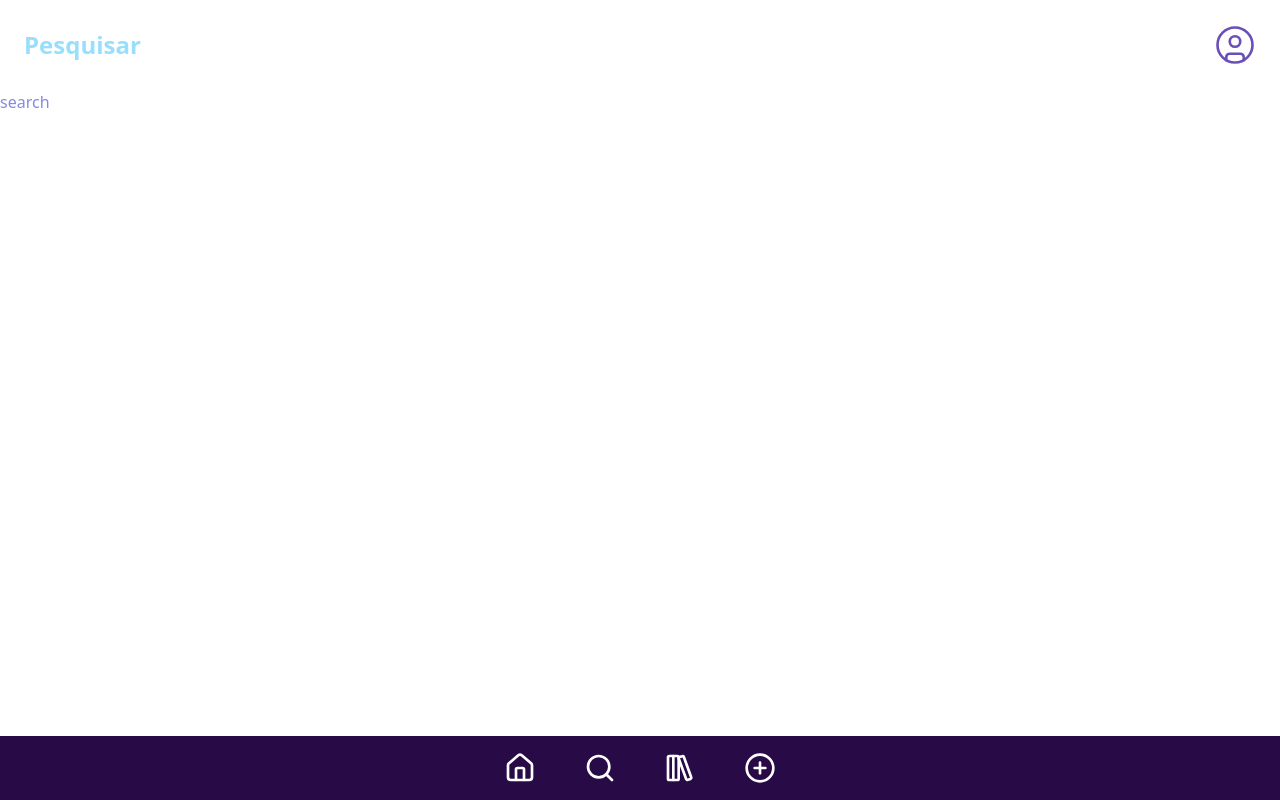
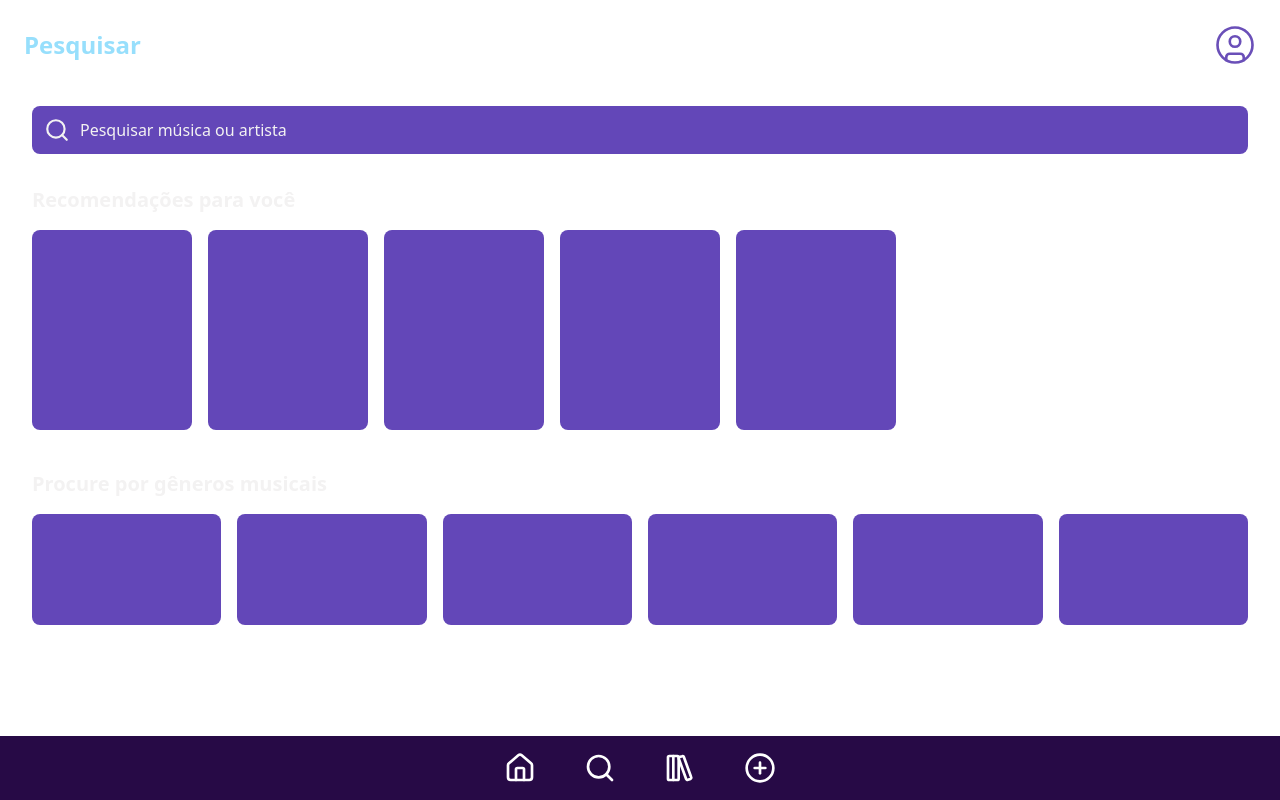
Before and after one commit to ilorenco/taprify, a React (Vite) app in the folder frontend/: page /search in a window 1280 px wide. Built offline with nearby package versions, Linux system fonts and the light colour scheme.

Commit message:
feat: adiciona a página de pesquisa

```diff
--- /dev/null
+++ b/frontend/src/components/commons/Cards/AlbumCard/index.jsx
@@ -0,0 +1,6 @@
+export function AlbumCard() {
+    return (
+        <div className="min-w-[120px] w-[120px] sm:min-w-[140px] sm:w-[140px] md:min-w-[160px] md:w-[160px] h-[160px] sm:h-[180px] md:h-[200px] bg-purple-ultra-violet rounded-lg flex items-center justify-center shrink-0 transition-transform hover:scale-105 cursor-pointer">
+        </div>
+    )
+}
--- /dev/null
+++ b/frontend/src/components/commons/Cards/GenreCard/index.jsx
@@ -0,0 +1,6 @@
+export function GenreCard() {
+    return (
+        <div className="w-full aspect-17/10 bg-purple-ultra-violet rounded-lg flex items-center justify-center transition-transform hover:scale-105 cursor-pointer">
+        </div>
+    )
+}
--- /dev/null
+++ b/frontend/src/components/ui/SearchBar/index.jsx
@@ -0,0 +1,14 @@
+import { SearchIcon } from 'lucide-react';
+
+export function SearchBar({ placeholder }) {
+    return (
+        <div className="relative w-full">
+            <SearchIcon className="absolute left-3 top-1/2 transform -translate-y-1/2 text-base-card" size={26} strokeWidth={2} />
+            <input
+                type="text"
+                className="bg-purple-ultra-violet rounded-lg p-3 pl-12 outline-none focus:ring-3 text-base text-base-card focus:ring-purple-dark placeholder:text-base placeholder:text-base-card placeholder:font-medium w-full font-medium"
+                placeholder={placeholder}
+            />
+        </div>
+    )
+}
--- a/frontend/src/pages/Search/index.jsx
+++ b/frontend/src/pages/Search/index.jsx
@@ -1,5 +1,35 @@
+import { SearchBar } from '../../components/ui/SearchBar';
+import { AlbumCard } from '../../components/commons/Cards/AlbumCard';
+import { GenreCard } from '../../components/commons/Cards/GenreCard';
+
 export function Search() {
     return (
-        <h1 className="text-purple-light">search</h1>
+        <div className="flex flex-col gap-6 md:gap-8 w-full px-4 md:px-6 lg:px-8 py-4">
+            <SearchBar placeholder="Pesquisar música ou artista" />
+
+            { /* TODO: Implementar biblioteca de carrosel para essa seção */ }
+            <section className="flex flex-col gap-4">
+                <h2 className="font-semibold text-base-card text-lg md:text-xl">Recomendações para você</h2>
+                <div className="flex gap-4 overflow-x-auto scrollbar-hide pb-2">
+                    <AlbumCard />
+                    <AlbumCard />
+                    <AlbumCard />
+                    <AlbumCard />
+                    <AlbumCard />
+                </div>
+            </section>
+
+            <section className="flex flex-col gap-4">
+                <h2 className="font-semibold text-base-card text-lg md:text-xl">Procure por gêneros musicais</h2>
+                <div className="grid grid-cols-2 sm:grid-cols-3 md:grid-cols-4 lg:grid-cols-5 xl:grid-cols-6 gap-3 md:gap-4">
+                    <GenreCard />
+                    <GenreCard />
+                    <GenreCard />
+                    <GenreCard />
+                    <GenreCard />
+                    <GenreCard />
+                </div>
+            </section>
+        </div>
     )
 }
--- a/frontend/src/styles/theme.css
+++ b/frontend/src/styles/theme.css
@@ -8,6 +8,7 @@
     --color-purple-dark: #4E148C;
     --color-purple-darker: #270A46;
     --color-purple-royalty: #6A4FB8;
+    --color-purple-ultra-violet: #6347B8;
 
     --color-background: #141414;
     --color-base-label: #8D8686;
```
